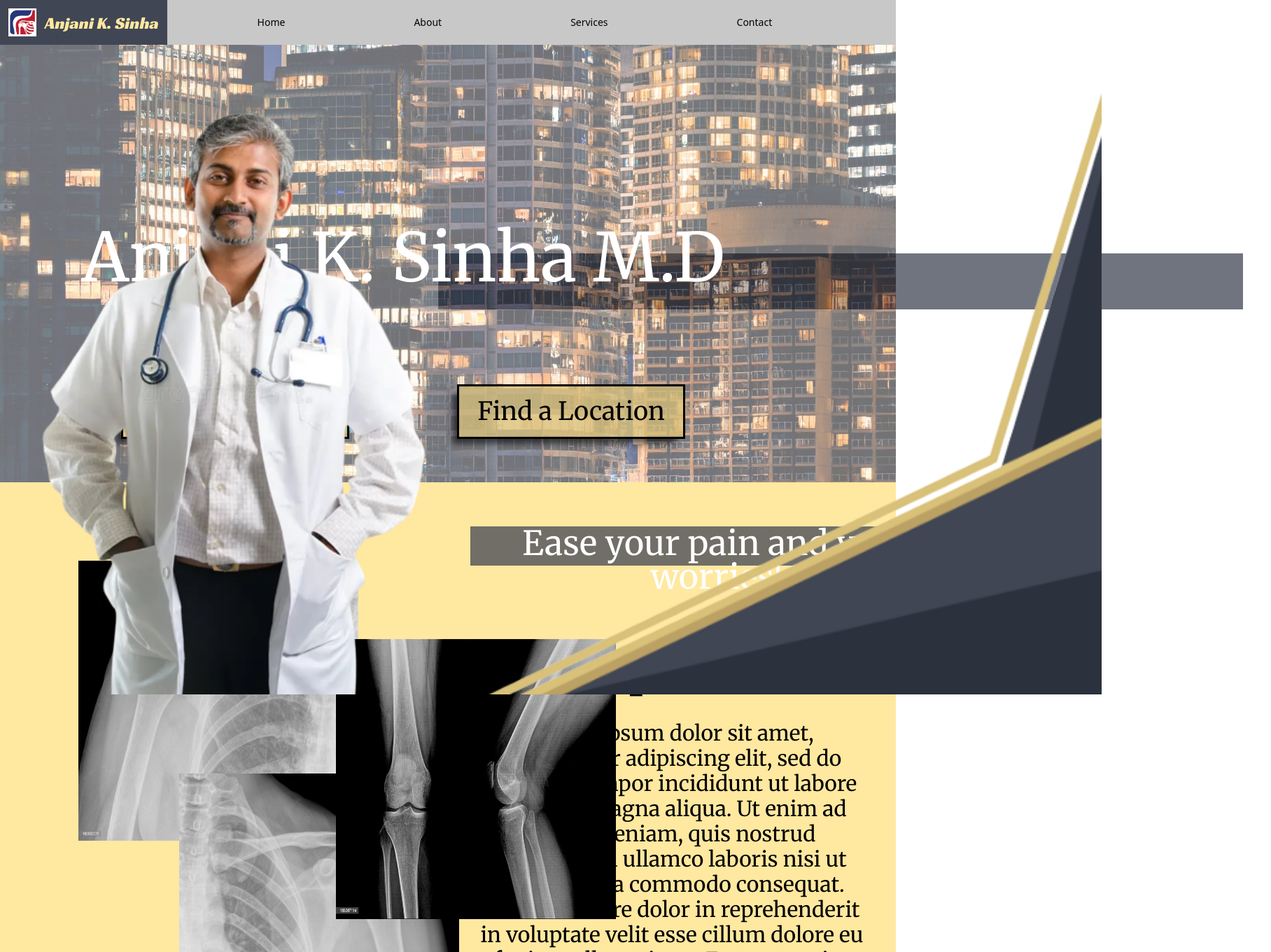
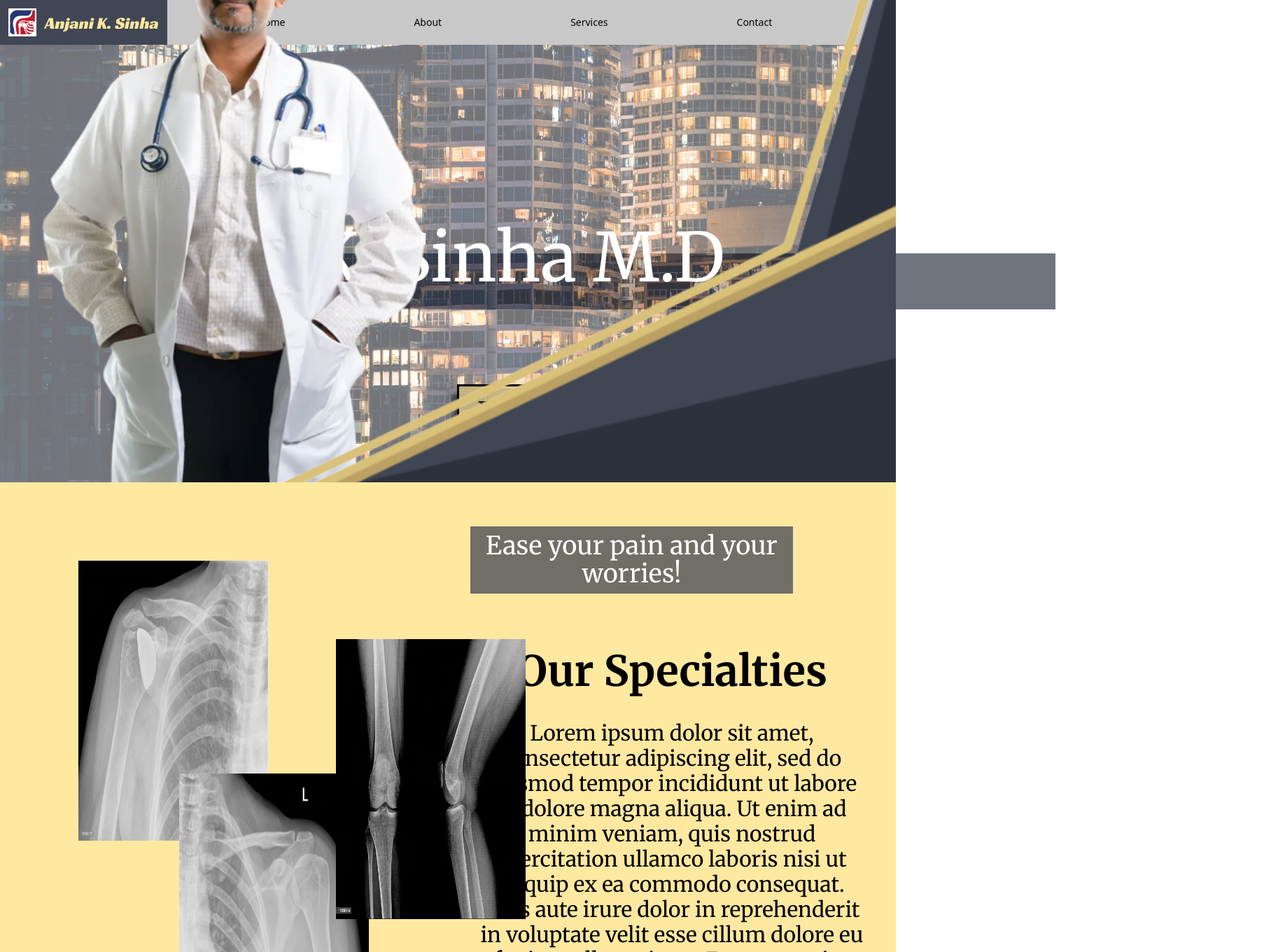
Before and after one commit to AgnethaDMello/aks-website, a Nuxt app in the folder project/: page / in a window 1280 px wide. Shown: the top 1360 px of the page at 70% size, 1816 px wide, since content can reach past the window. Built offline with nearby package versions, Linux system fonts and the light colour scheme.

Commit message:
doing something!

```diff
--- a/project/pages/index.vue
+++ b/project/pages/index.vue
@@ -1,12 +1,12 @@
 <template>
   <div class="font-merriweather">
     <div class="relative">
-      <div class="absolute ml-[38.5rem] mt-[18rem]">
+      <div class="absolute ml-[35%] mt-[18rem]">
         <svg width="1200">
           <rect
             x="10"
             y="10"
-            width="1150"
+            width="1050"
             height="80"
             fill="#404654"
             fill-opacity=".75"
@@ -32,43 +32,45 @@
           </button>
         </div>
         <h2
-          class="text-white text-5xl bg-dark-gray/75 mt-[43rem] ml-[42rem] w-[44rem] h-[3.5rem] text-center"
+          class="text-white text-4xl bg-dark-gray/75 mt-[43rem] ml-[42rem] w-[36%] pt-2 pb-2 text-center"
         >
           Ease your pain and your worries!
         </h2>
       </div>
+      <div class="w-full">
         <img
             src="placeholder-doc-img.png"
             alt="Doctor Anjani K. Sinha"
-        class="absolute mt-12 z-30 h-[55rem]"
+            class="absolute bottom-0 z-30 h-[55rem]"
         />
         <img
             src="black_gold_triangle.png"
             alt="Black and Gold Triangle"
-        class="absolute ml-[52.5%] mt-12 z-30 h-[55rem]"
+            class="absolute bottom-0 right-0 z-30 h-[55rem]"
         />
         <img
             src="city-background-2.jpeg"
             alt="city"
-        class="bg-auto opacity-[.55] z-10"
+            class="object-cover w-full opacity-[.55] z-10"
         />
       </div>
+    </div>
     <div class="h-[60rem] bg-yellow">
-      <div class="w-[40%]">
+      <div class="w-[40%] relative">
         <img
           src="R-shoulder.jpeg"
           alt="X-ray of right shoulder"
-          class="w-[25rem] h-[25rem] z-10 absolute mt-[7rem] ml-[7rem]"
+          class="w-[53%] h-[25rem] z-10 absolute top-[7rem] left-[7rem]"
         />
         <img
           src="knee-xray.jpeg"
           alt="X-ray of both knees"
-          class="w-[25rem] h-[25rem] z-20 absolute mt-[14rem] ml-[30rem]"
+          class="w-[53%] h-[25rem] z-20 absolute top-[14rem] left-[30rem]"
         />
         <img
           src="L-shoulder.jpeg"
           alt="X-ray of left shoulder"
-          class="w-[25rem] h-[25rem] z-10 absolute mt-[26rem] ml-[16rem]"
+          class="w-[53%] h-[25rem] z-10 absolute top-[26rem] left-[16rem]"
         />
       </div>
       <div class="w-[50%] float-right">
```
Lines whose indentation alone changed are shown as unchanged.
